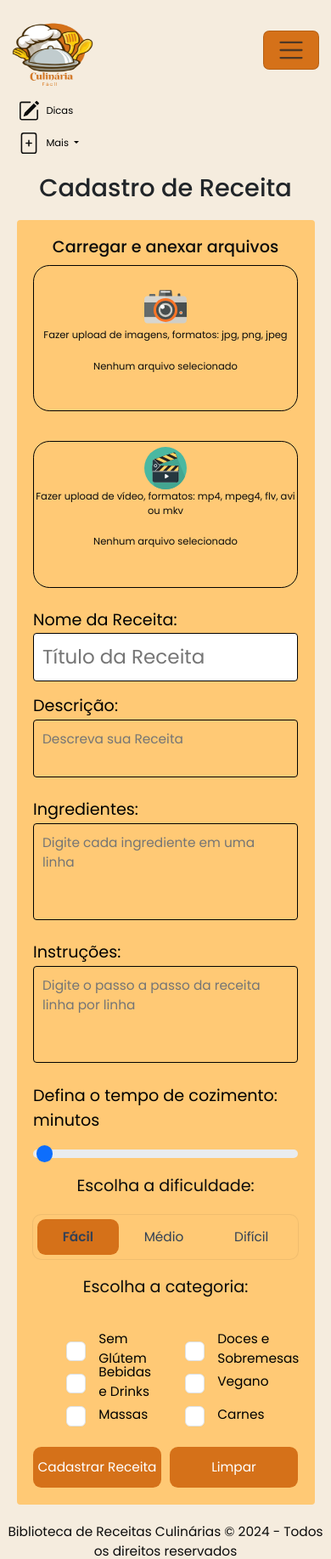
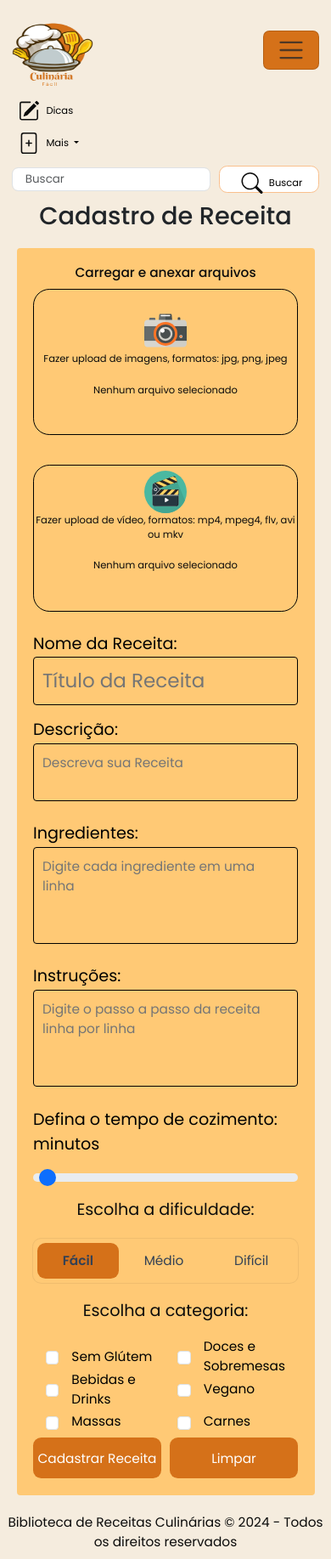
Before and after one commit to renaneliakim1/Culinaria_Facil, a Flask app: page /cadastro_receita in a window 390 px wide, after a click that opens the changed part. Shown: the top 1835 px of the page at 85% size. Run offline with Flask 3, Linux system fonts and the light colour scheme; the visitor is signed in with stand-in values (Sample User, id 1); data comes from the database, SQL or seed files in the repository; some libraries are stand-ins or nearby versions.

Commit message:
recipe registration: js correction, upload and responsiveness

```diff
--- a/static/cadastro_receita.css
+++ b/static/cadastro_receita.css
@@ -422,8 +422,13 @@ input.form-control.me-2{
 
 }
 
+#titulo_receita{
+    background-color: var(--card--);
+}
 
-
+input #titulo_receita label{
+    font-size: 0.8rem;
+}
 
 
 h1 {
@@ -433,7 +438,7 @@ h1 {
 
 
 .container {
-    width: 50%;
+    width: 70%;
     margin: 20px auto;
     padding: 20px;
     background-color: var(--card--);
@@ -609,13 +614,16 @@ label {
     display: flex;
     justify-content: center;
     align-items: center;
-    margin: 20px;
+    margin: 15px;
     gap: 15px;
+
+    font-size: 0.8rem;
+
 }
 
 
 h2, p{
-    font-size: 1rem;
+    font-size: 0.8rem;
     text-align: center;
 }
 
@@ -1007,6 +1015,8 @@ footer p {
         grid-template-columns: 2fr 1fr;
         justify-content: left;
         align-items: center;
+        padding: 0px;
+
     }
 
 
@@ -1015,6 +1025,7 @@ footer p {
         display: flex;
         justify-content: left;
         align-items: left;
+        font-size: 0.8rem;
 
 
     }
--- a/templates/cadastro_receita.html
+++ b/templates/cadastro_receita.html
@@ -71,8 +71,6 @@
                     </li>
 
                         {% endif %}
-                        </ul>
-                    </li>
                     {% if user %}
                     <li class="nav-item dropdown">
                         <a class="nav-link dropdown-toggle" id="acesso" href="#" role="button"
@@ -129,6 +127,16 @@
                     </li>
                     {% endif %}
                 </ul>
+                <form class="d-flex" role="search">
+                  <input class="form-control me-2"  type="search" placeholder="Buscar" aria-label="Search" />
+                  <button class="btn btn-outline-success"   type="submit" id="buscar">
+                      <svg xmlns="http://www.w3.org/2000/svg" width="15" height="15" fill="currentColor"
+                          class="bi bi-search" viewBox="0 0 16 16">
+                          <path
+                              d="M11.742 10.344a6.5 6.5 0 1 0-1.397 1.398h-.001q.044.06.098.115l3.85 3.85a1 1 0 0 0 1.415-1.414l-3.85-3.85a1 1 0 0 0-.115-.1zM12 6.5a5.5 5.5 0 1 1-11 0 5.5 5.5 0 0 1 11 0" />
+                      </svg>Buscar
+                  </button>
+              </form>
 
             </div>
         </div>
@@ -149,46 +157,35 @@
         <form class="dropzone-box" id="form-receita">
           <div class="dropzone-area">
             <div class="file-upload-icon">
+              <img src="/static/imgs/foto.svg" width="50px" height="50px" alt="">
+            </div>
+            <p>Fazer upload de imagens, formatos: jpg, png, jpeg</p>
+            <input type="file" id="imagens" name="imagens[]" multiple accept="image/*">
+            <p class="message">Nenhum arquivo selecionado</p> <!-- Mantém a classe message inicialmente -->
+            <div id="file-list"></div>
 
-              <img src="/imgs/foto.svg"  width="50px" height="50px" alt="">
-
-            </div>
-            <p>Fazer upload de imagens, formatos: jpg, png, jpeg
-            </p>
-            <input type="file" id="imagens" name="imagens[]" multiple accept="image/*">
-
-
-            <p class="message">Nenhum arquivo selecionado
-            </p>
           </div>
 
         </form>
 
-        <div id="file-list"></div>
-
-
 
         <script>
-          document.getElementById('form-receita').addEventListener('submit', function (event) {
+          document.getElementById('form-receita').addEventListener('submit', function(event) {
             event.preventDefault();
             var nome = document.getElementById('nome').value;
             var ingredientes = document.getElementById('ingredientes').value;
             var instrucoes = document.getElementById('instrucoes').value;
 
-            // Captura dos arquivos de imagem
             var imagens = document.getElementById('imagens').files;
             var fileList = document.getElementById('file-list');
 
-            // Limpa a lista de arquivos
-            fileList.innerHTML = '';
+            fileList.innerHTML = ''; // Limpa a lista de arquivos
 
-            // Verifica se foram selecionadas até três imagens
             if (imagens.length > 3) {
               alert("Selecione no máximo três imagens.");
               return;
             }
 
-            // Verifica se todas as imagens selecionadas são dos tipos permitidos
             for (var i = 0; i < imagens.length; i++) {
               var imagem = imagens[i];
               var extensao = imagem.name.split('.').pop().toLowerCase();
@@ -197,22 +194,41 @@
                 return;
               }
 
-              // Cria um elemento de lista para cada arquivo selecionado
               var listItem = document.createElement('p');
               listItem.textContent = imagem.name;
               fileList.appendChild(listItem);
             }
 
-            // Verifica se há vídeo anexado
             var videos = Array.from(imagens).filter(file => file.type.startsWith('video'));
             if (videos.length > 0) {
               alert("Por favor, selecione apenas imagens, vídeos não são permitidos.");
               return;
             }
 
-            // Se todas as verificações passaram, você pode prosseguir com o envio do formulário ou fazer o que for necessário com os dados.
+            // Esconde a mensagem "Nenhum arquivo selecionado" e mostra os nomes dos arquivos selecionados
+            var message = document.querySelector('.message');
+            message.style.display = 'none';
+          });
+
+          // Adiciona um ouvinte de evento para atualizar a lista de arquivos sempre que um novo arquivo é selecionado
+          document.getElementById('imagens').addEventListener('change', function(event) {
+            var fileList = document.getElementById('file-list');
+            fileList.innerHTML = ''; // Limpa a lista de arquivos
+
+            var imagens = event.target.files;
+            for (var i = 0; i < imagens.length; i++) {
+              var imagem = imagens[i];
+              var listItem = document.createElement('p');
+              listItem.textContent = imagem.name;
+              fileList.appendChild(listItem);
+            }
+
+            // Se algum arquivo for selecionado, esconde a mensagem "Nenhum arquivo selecionado"
+            var message = document.querySelector('.message');
+            message.style.display = imagens.length > 0 ? 'none' : 'block';
           });
         </script>
+
 
         <br>
 
@@ -221,7 +237,7 @@
             <div class="file-upload-icon">
               <div class="file-upload-icon">
 
-                <img src="/imgs/video.svg" width="50px" height="50px" alt="">
+                <img src="/static/imgs/video.svg" width="50px" height="50px" alt="">
 
               </div>
             </div>
@@ -277,7 +293,7 @@
 
       <div class="nome">
 
-        <label for="nome">Nome da Receita: </label>
+        <label for="nome">Nome da Receita:</label>
         {{ form.titulo_receita }}
             {% for error in form.titulo_receita.errors %}
                 <div class="error-message">{{ error }}</div>
@@ -303,7 +319,7 @@
     <div id="gerar_senha_tamanho">
       <label for="customRange1" class="form-label">Defina o tempo de cozimento: <span id="valor"> </span>
         minutos </label>
-      <input type="range" class="form-range" id="customRange1" min="2" max="500" value="8">
+      <input type="range" class="form-range" id="customRange1" min="2" max="240" value="8">
     </div>
 
     <div class="dificuldade">
```
